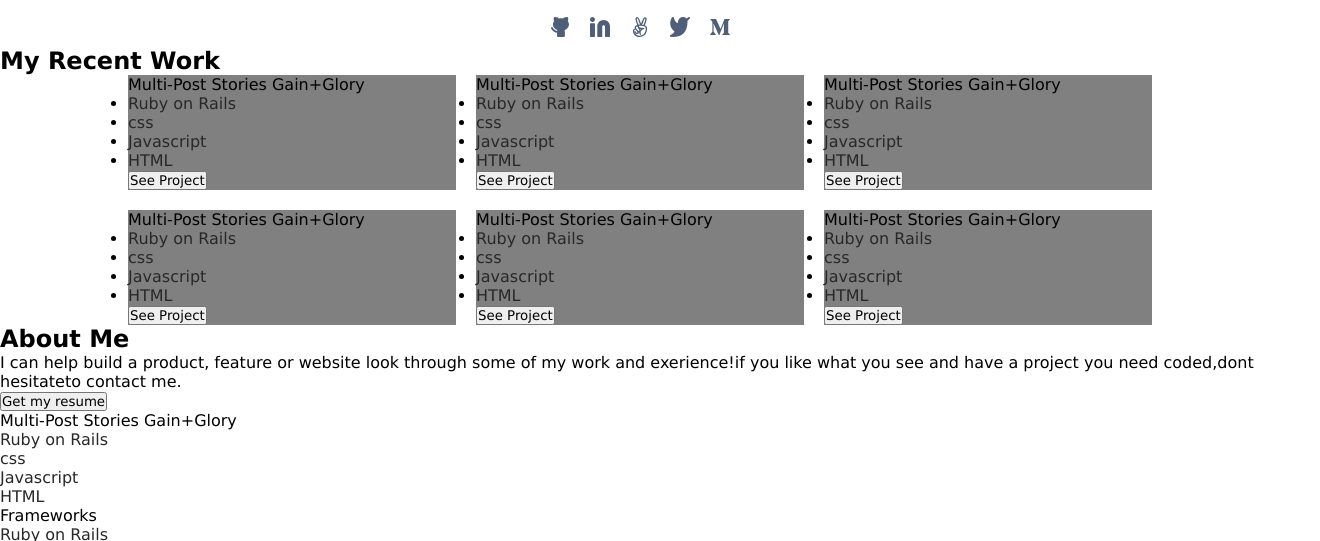
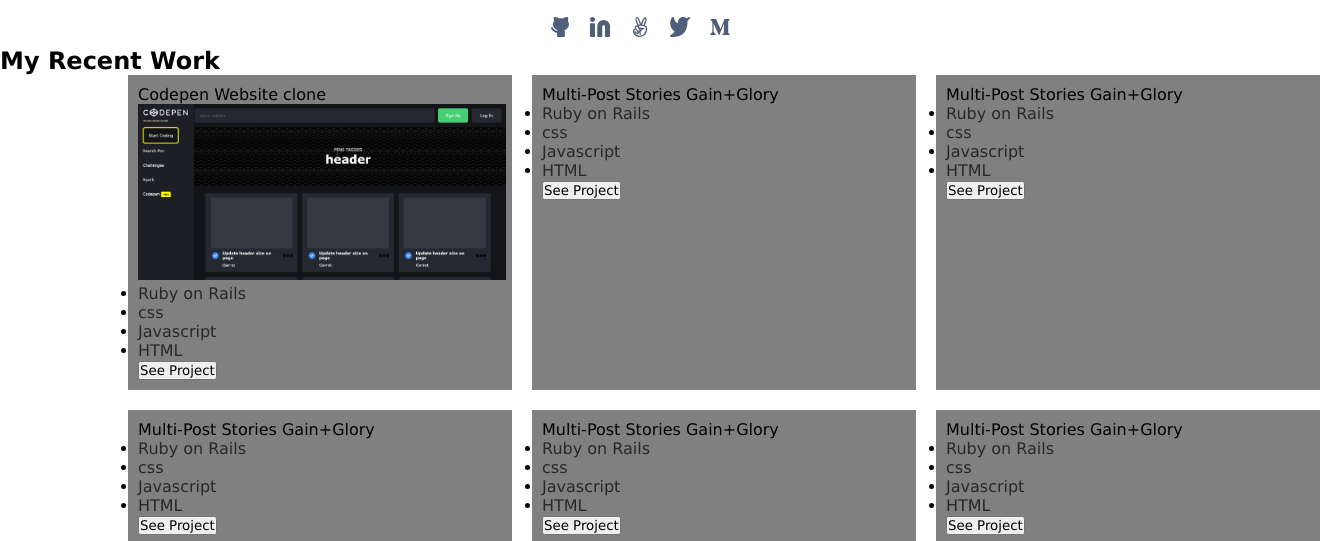
Before and after one commit to Mjay-Ify/Mjay-Capstone, a plain HTML site: page index.html in a window 1280 px wide. Shown: the part 270-811 px from the top of the page, 1320 px wide, since content can reach past the window. Drawn offline with Linux system fonts and the light colour scheme.

Commit message:
add image to the project section

```diff
--- a/dist/index.css
+++ b/dist/index.css
@@ -40,11 +40,18 @@
 #grid-container {
     display: grid;
     grid-template-columns: 1fr 1fr 1fr;
-    width: 80vw;
+    width: 80%;
     margin: auto;
     gap: 20px;
 }
 
 #grid-container>div {
     background-color: grey;
+    padding: 10px;
+    width: 24rem;
 }
+
+
+.A img {
+    width: 23rem;
+}
--- a/index.html
+++ b/index.html
@@ -33,7 +33,8 @@
         <h2>My Recent Work</h2>
         <div id="grid-container">
           <div class="A">
-            <p>Multi-Post Stories Gain+Glory</p>
+            <p>Codepen Website clone</p>
+            <img src="./Images/codepen.png" alt="">
             <ul>
               <li><a href="Ruby on Rails">Ruby on Rails</a></li>
               <li><a href="css">css</a></li>
```
Also changed, not shown: Images/codepen.png (added).
